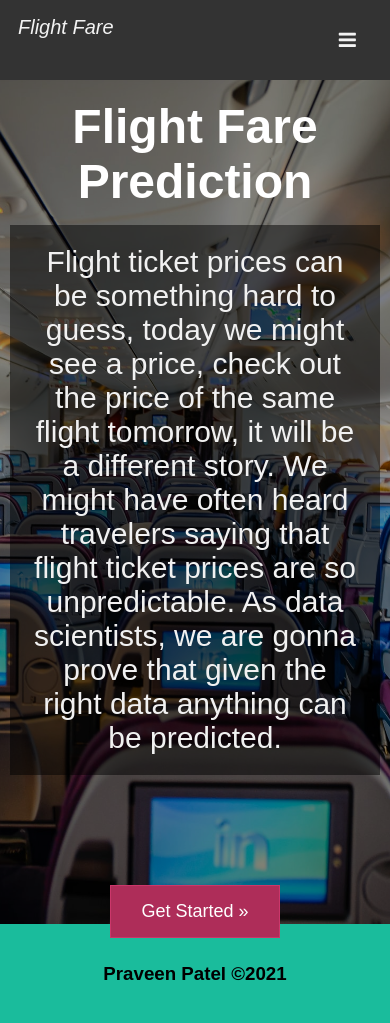
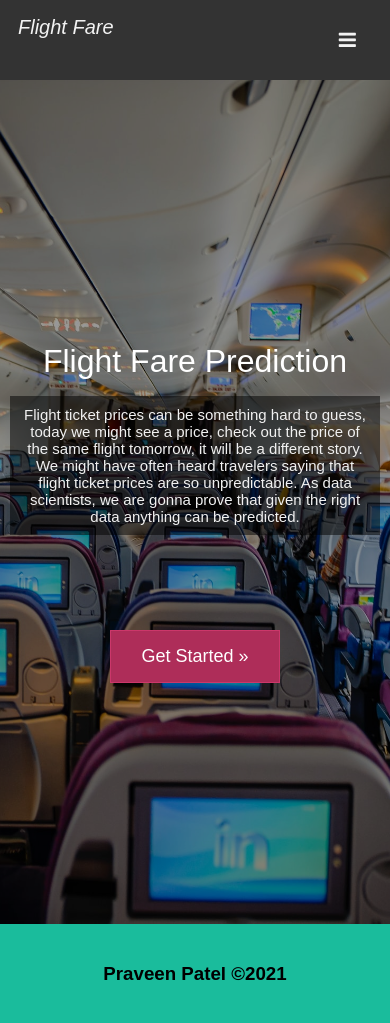
Before and after one commit to PatelPraveen12/flight-price, a Flask app: page / in a window 390 px wide. Run offline with Flask 2, Linux system fonts and the light colour scheme; parts of the project's set-up code (start-up, migrations or seed data) failed here and were passed over.

Commit message:
updated code

```diff
--- a/templates/index.html
+++ b/templates/index.html
@@ -189,14 +189,51 @@
             .row {
                 flex-direction: column;
             }
-        }
 
-        @media screen and (max-width: 400px) {
-            .navbar a {
-                float: none;
+            .hero-title {
+                font-size: 2rem;
+                font-weight: 500;
+                margin-bottom: 0;
+            }
+
+            .hero-subtitle {
+                font-size: 18px;
+                font-weight: 200;
+                position: relative;
+                bottom: 0;
+                background: rgb(0, 0, 0);
+                /* Fallback color */
+                background: rgba(0, 0, 0, 0.5);
+                color: #f1f1f1;
                 width: 100%;
+                padding: 15px;
             }
-        }
+
+            @media screen and (max-width: 400px) {
+                .navbar a {
+                    float: none;
+                    width: 100%;
+                }
+
+                .hero-title {
+                    font-size: 2rem;
+                    font-weight: 400;
+                    margin-bottom: 0;
+                }
+
+                .hero-subtitle {
+                    font-size: 15px;
+                    font-weight: 200;
+                    position: relative;
+                    bottom: 0;
+                    background: rgb(0, 0, 0);
+                    /* Fallback color */
+                    background: rgba(0, 0, 0, 0.5);
+                    color: #f1f1f1;
+                    width: 100%;
+                    padding: 10px;
+                }
+            }
     </style>
 </head>
 
```
Also changed, not shown: README.md, static/demohome.png (added), static/demoindex.png (added).
